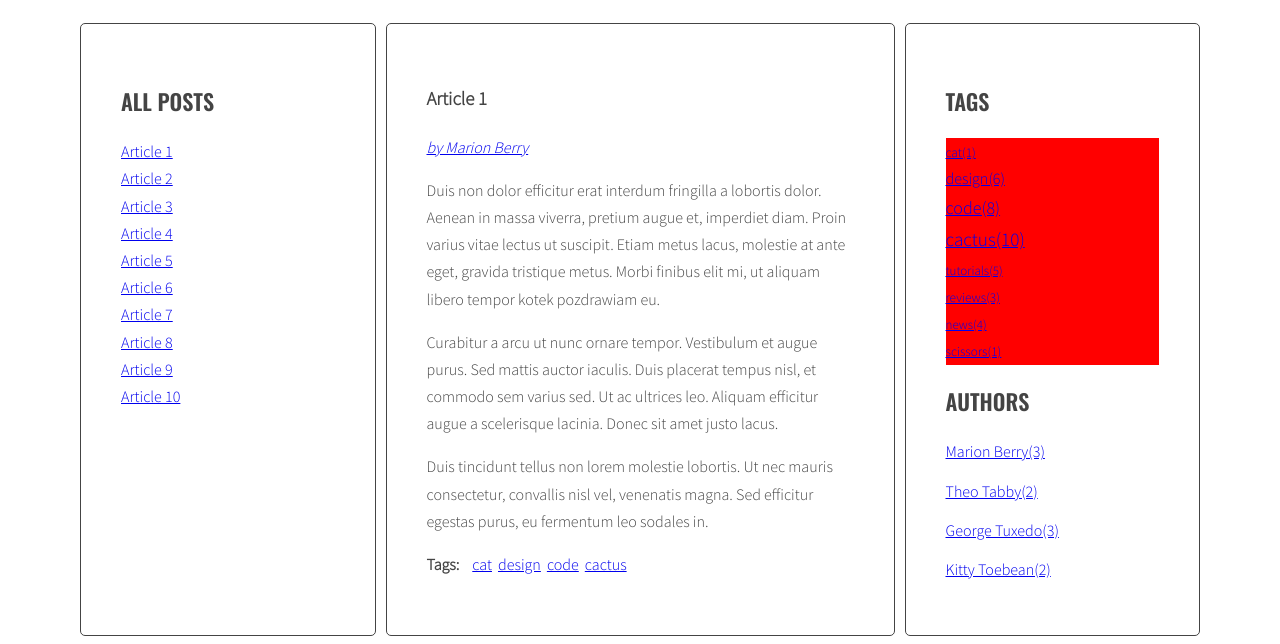
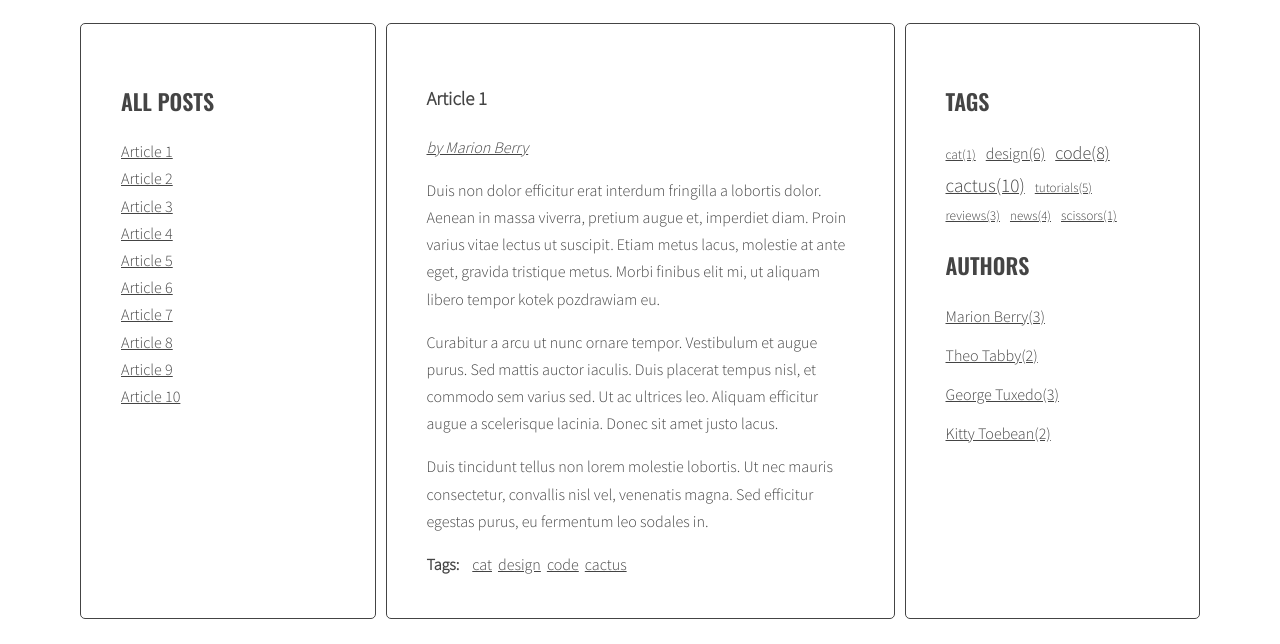
Before and after one commit to stelmonitos/javascript-blog, a website: page index.html in a window 1280 px wide. Shown: the part 220-864 px from the top of the page. Drawn offline with nearby package versions, Linux system fonts and the light colour scheme.

Commit message:
Add inline tags

```diff
--- a/index.html
+++ b/index.html
@@ -3,6 +3,7 @@
 
 <head>
   <meta charset="UTF-8">
+
   <meta name="viewport" content="width=device-width, initial-scale=1.0">
   <link rel="stylesheet" href="css/style.css">
   <title>Blog</title>
@@ -227,9 +228,9 @@
         </section>
         <aside class="sidebar">
           <h2 class="section-title">Tags</h2>
-          <div class="list tags">
+          <ul class="list tags">
 
-          </div>
+          </ul>
           <h2 class="section-title">Authors</h2>
           <ul class="list authors">
 
--- a/sass/style.scss
+++ b/sass/style.scss
@@ -14,7 +14,9 @@ $font-text: 'Source Sans Pro', sans-serif;
 *, *::before, *::after {
   box-sizing: border-box;
 }
-
+a {
+  color: #444444;
+}
 body {
   background: $color-light;
   font-family: $font-text;
@@ -145,6 +147,12 @@ body {
 .tag-size-5 {
   font-size: larger;
 }
-aside .tags {
-background-color: red;
+.list.tags {
+  list-style: none;
+  padding: 0;
 }
+
+.list.tags li {
+  display: inline-block;
+  margin-right: 10px;
+}
```
Also changed, not shown: css/style.css, 1 other file.
